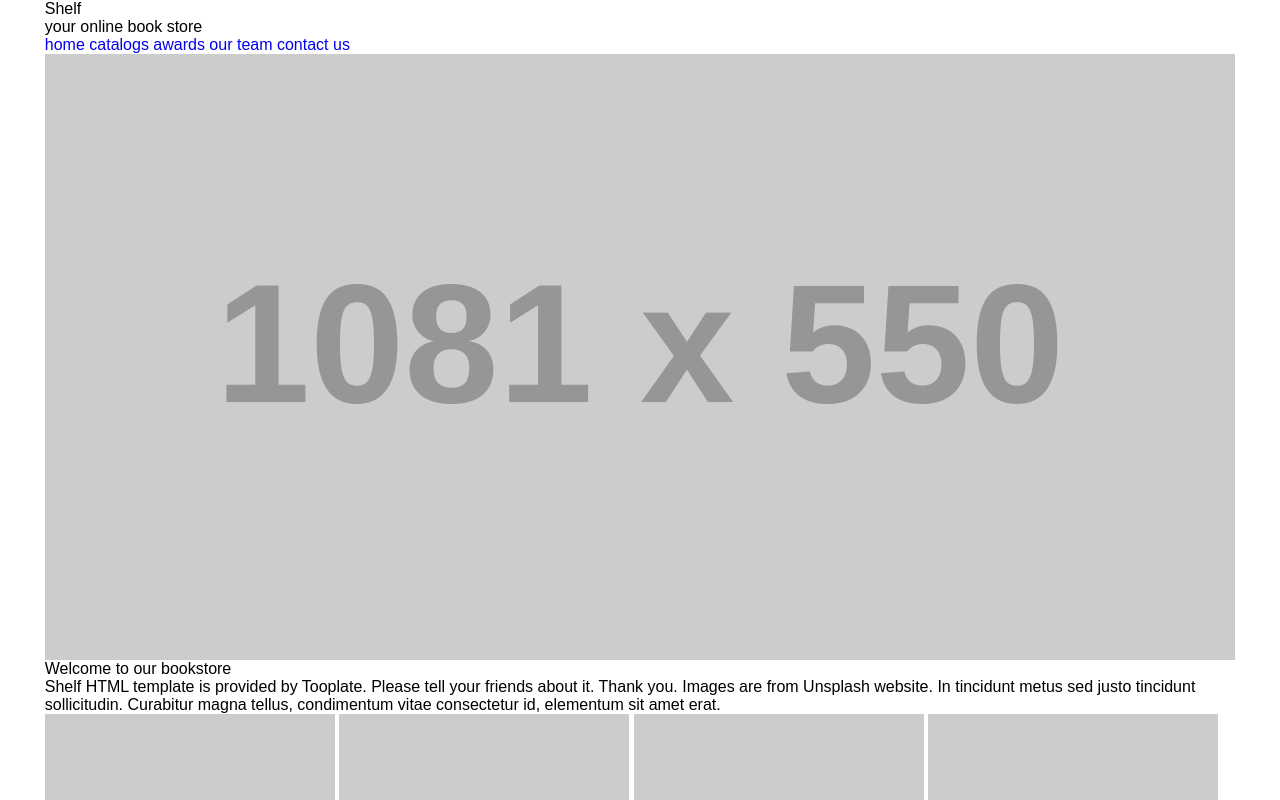
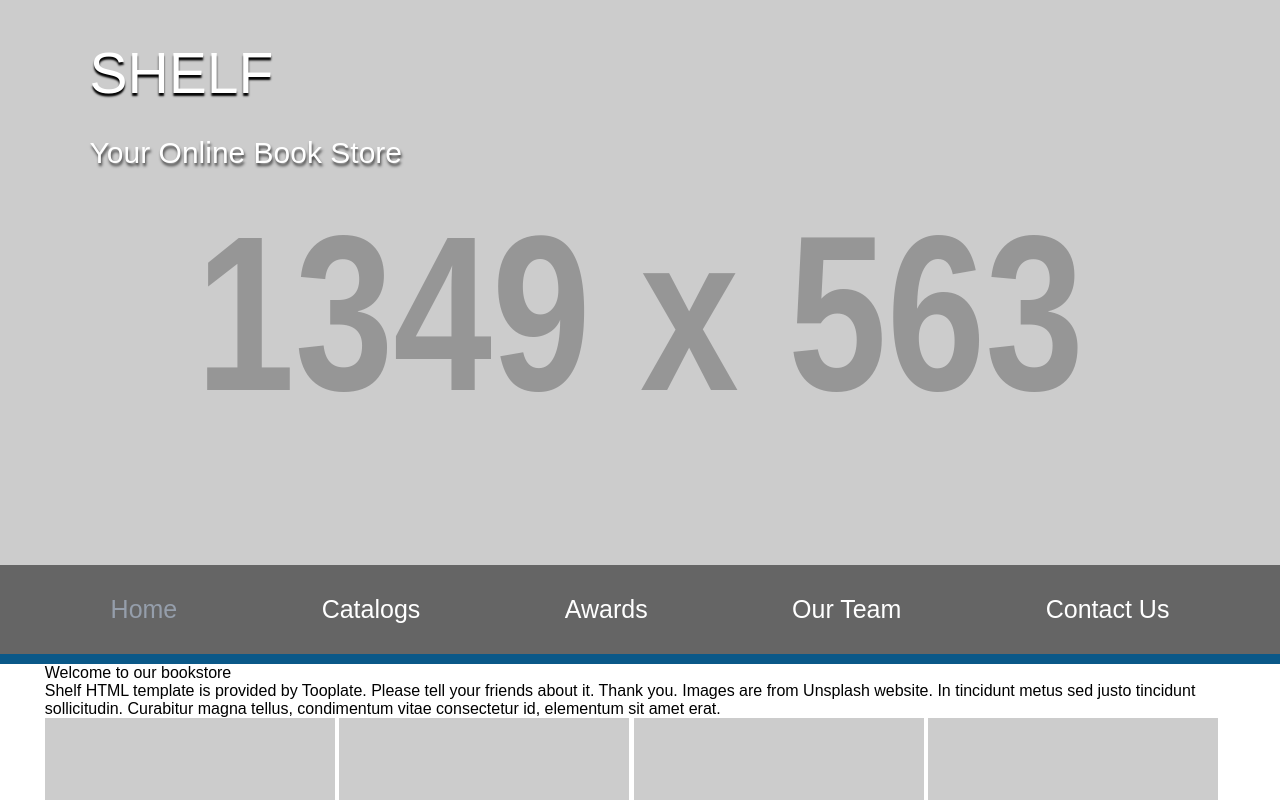
Before and after one commit to saifaliaxioned/shelf_temp, a plain HTML site: page index.html in a window 1280 px wide. Shown: the top 800 px of the page. Drawn offline with Linux system fonts and the light colour scheme; placeholder pictures from the web are drawn by us.

Commit message:
banner and header css added

```diff
--- a/assets/css/style.css
+++ b/assets/css/style.css
@@ -113,7 +113,69 @@ li {
 /*=================================
   Header styling starts here
 =================================*/
+header{
+  width: 100%;
+  height: 83vh;
+  position: absolute;
+  top: 0;
+  left: 0;
+}
 
+header .wrapper{
+  width: 100%;
+  height: 100%;
+  position: relative;
+}
+
+.logo{
+  padding: 20px 7%;
+}
+
+.logo h1{
+  padding: 20px 0 30px 0;
+  color: rgb(255,255,255);
+  font-size: 57px;
+  text-shadow: 0px 3px 2px rgb(0,0,0);
+  text-transform: uppercase;
+}
+
+.logo p{
+  color: rgb(255,255,255);
+  font-size: 30px;
+  text-shadow: 1px 3px 3px rgb(0,0,0,0.7);
+  text-transform: capitalize;
+}
+
+nav{
+  width: 100%;
+  padding: 0 3%;
+  position: absolute;
+  bottom: 0;
+  background: rgb(0,0,0,0.5);
+  border-bottom:10px solid rgb(10,88,136);
+}
+
+.nav-items{
+  display: flex;
+  justify-content: space-around;
+  align-items: center;
+}
+
+.nav-link{
+  padding: 30px 0;
+  color: rgb(255,255,255);
+  font-size: 25px;
+  text-transform: capitalize;
+  transition: all 0.5s ease;
+}
+
+.active-link{
+  color: rgb(149,158,171);
+}
+
+.nav-link:hover{
+  color: rgb(149,158,171);
+}
 
 
 
@@ -127,6 +189,19 @@ li {
   main styling starts here
 =================================*/
 
+/* banner start */
+.banner .wrapper{
+  width: 100%;
+}
+
+.banner-img{
+  height: 83vh;
+}
+
+.banner-img img{
+  height: 100%;
+}
+/* banner end */
 
 
 
--- a/index.html
+++ b/index.html
@@ -48,7 +48,7 @@
       <section class="banner">
         <div class="wrapper">
           <figure class="banner-img">
-            <img src="https://placehold.jp/1081x550.png" alt="banner-img">
+            <img src="https://placehold.jp/1349x563.png" alt="banner-img">
           </figure>
         </div>
       </section>
```
